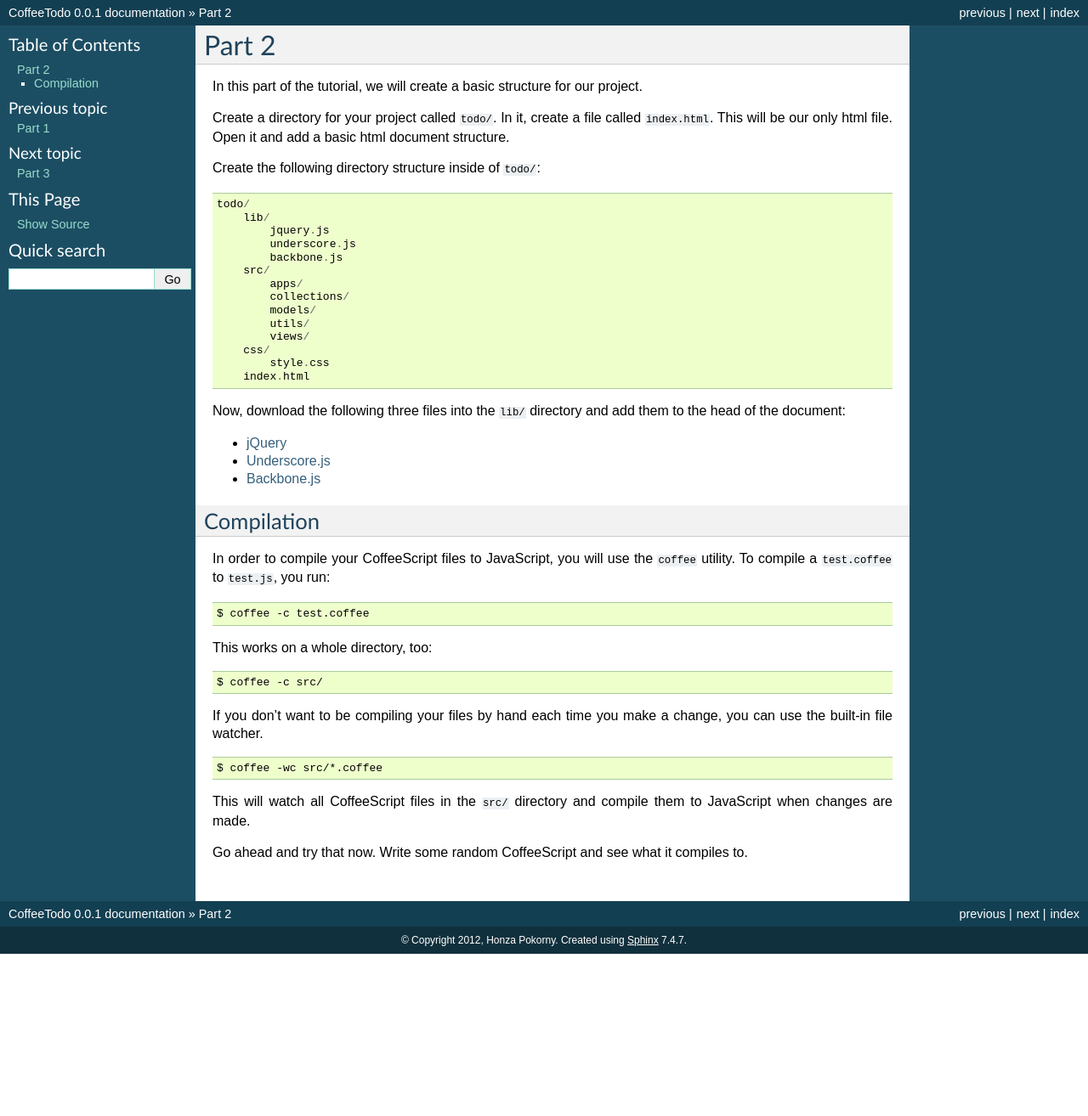
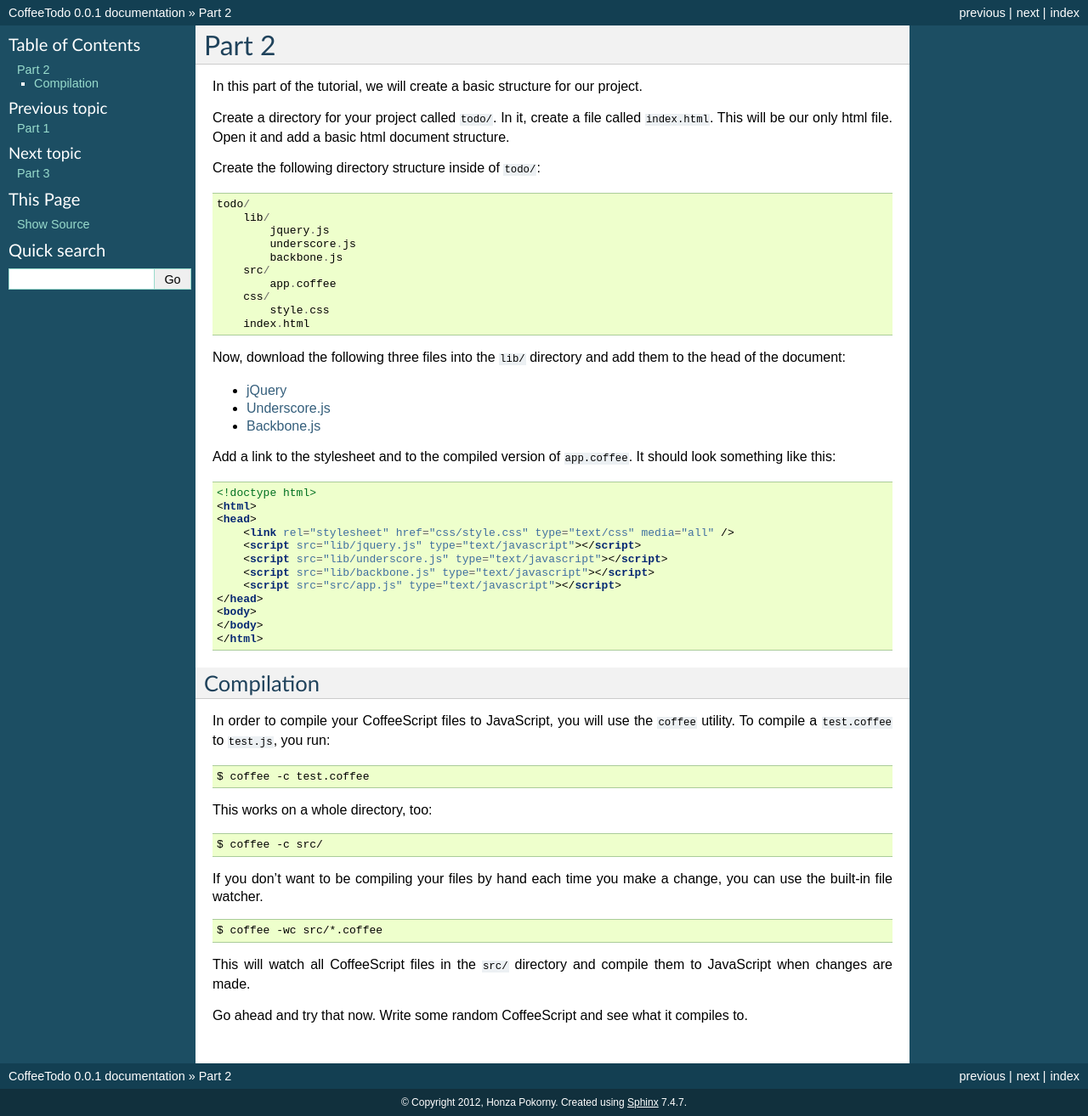
Before and after one commit to honza/CoffeeTodo, a Sphinx documentation site: the page built from docs/part_2.rst, in a window 1280 px wide. Shown: the whole page at 85% size. Built offline with Sphinx 7.4.7, drawn with Linux system fonts in a browser that asks for light colours; before the commit the page ends 1123 px from its top, so only the background shows below that.

Commit message:
Simpler project structure

```diff
--- a/docs/part_2.rst
+++ b/docs/part_2.rst
@@ -17,11 +17,7 @@
             underscore.js
             backbone.js
         src/
-            apps/
-            collections/
-            models/
-            utils/
-            views/
+            app.coffee
         css/
             style.css
         index.html
@@ -32,6 +28,24 @@
 * `jQuery`_
 * `Underscore.js`_
 * `Backbone.js`_
+
+Add a link to the stylesheet and to the compiled version of ``app.coffee``. It
+should look something like this:
+
+.. sourcecode:: html
+
+    <!doctype html>
+    <html>
+    <head>
+        <link rel="stylesheet" href="css/style.css" type="text/css" media="all" />
+        <script src="lib/jquery.js" type="text/javascript"></script>
+        <script src="lib/underscore.js" type="text/javascript"></script>
+        <script src="lib/backbone.js" type="text/javascript"></script>
+        <script src="src/app.js" type="text/javascript"></script>
+    </head>
+    <body>
+    </body>
+    </html>
 
 
 Compilation
```
